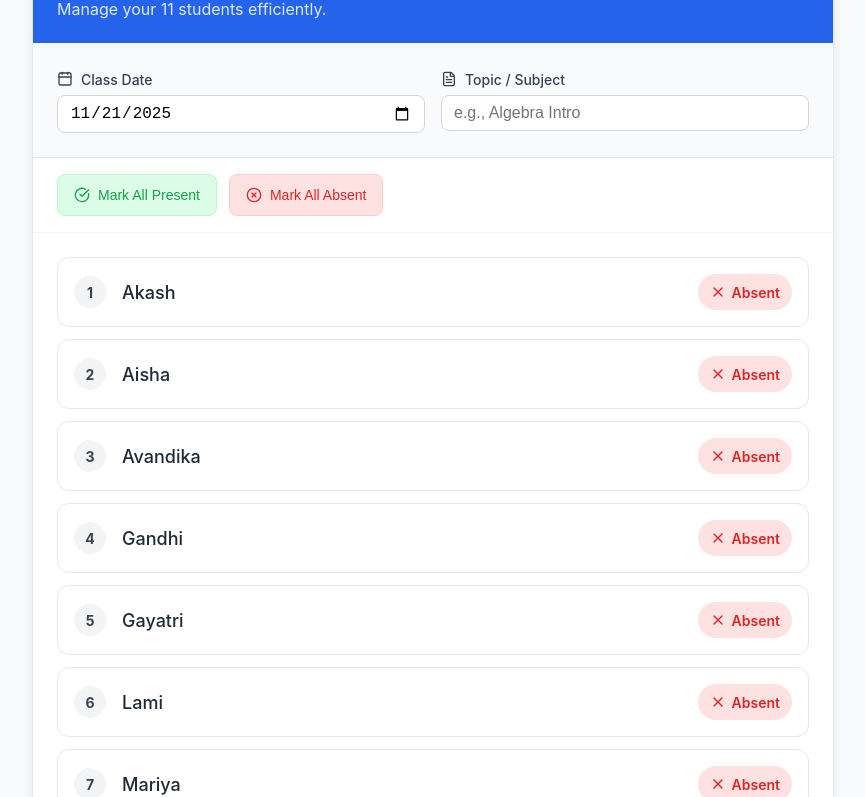
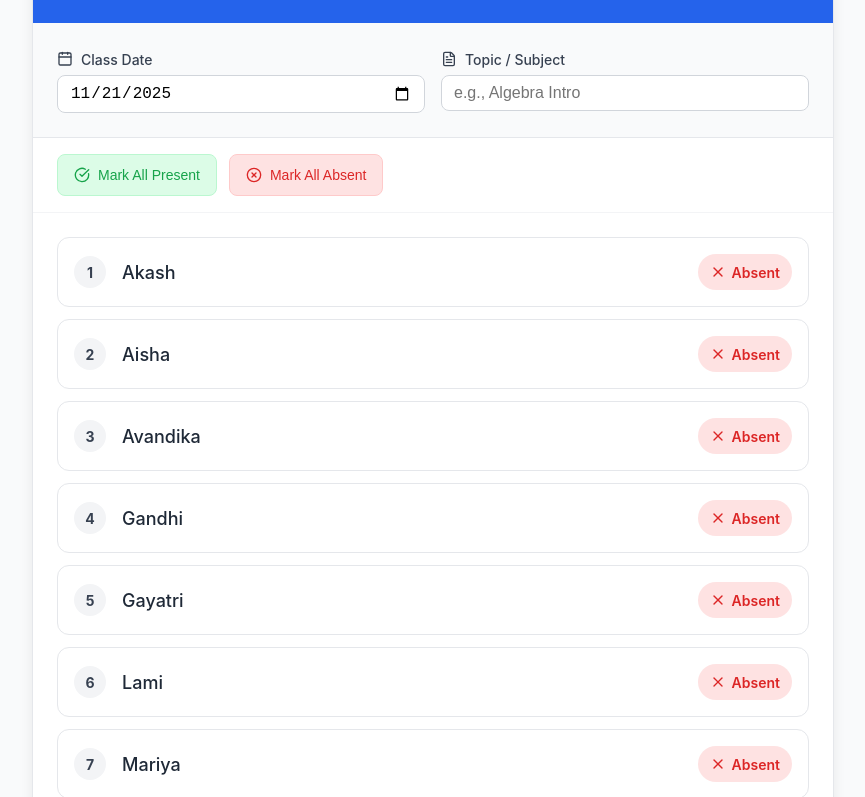
Before and after one commit to christy101git/Attendance-marker-for-tution, a plain HTML site: page index.html in a window 1280 px wide. Shown: the part 83-880 px from the top of the page, without its empty margins (207-1072 px from the left). Drawn offline with nearby package versions, Linux system fonts and the light colour scheme.

Commit message:
Update index.html

```diff
--- a/index.html
+++ b/index.html
@@ -247,7 +247,6 @@
                 <i data-lucide="users"></i>
                 <h1>Class Attendance Marker</h1>
             </div>
-            <p>Manage your 11 students efficiently.</p>
         </div>
 
         <!-- Controls -->
```
